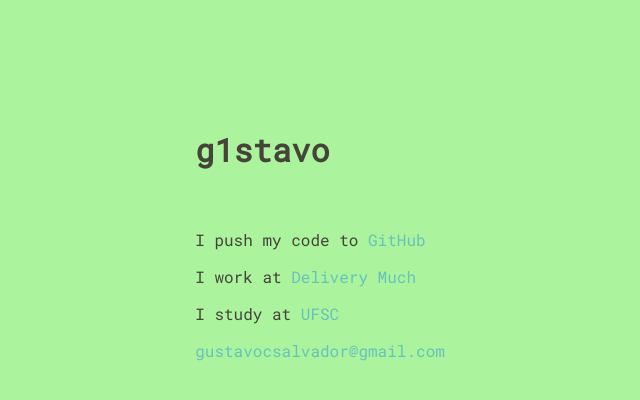
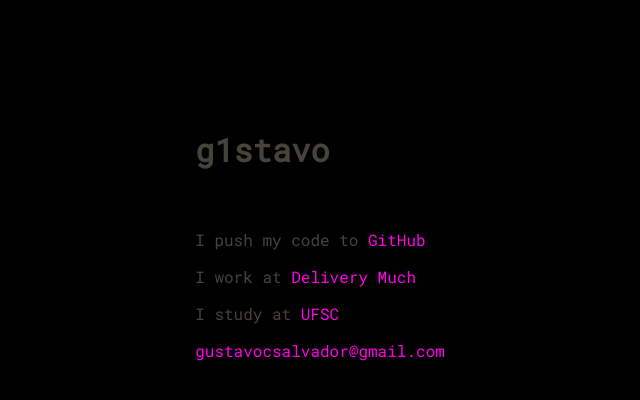
Before and after one commit to g1stavo/g1stavo.github.io, a Jekyll site: the page built from index.html, in a window 1280 px wide. Shown: the top 400 px of the page, without its empty margins (472-1112 px from the left). Built offline with Jekyll 4.4.1, drawn with Linux system fonts in a browser that asks for light colours; nearby versions of some CDN libraries.

Commit message:
chore: update CSS

```diff
--- a/assets/main.scss
+++ b/assets/main.scss
@@ -2,8 +2,8 @@
 ---
 
 $text-color: #46433A;
-$anchor-text-color: rgb(103, 194, 188);
-$background-color: rgb(171, 243, 157);
+$anchor-text-color: #ff00e9;
+$background-color: #000000;
 
 body {
 	font-family: 'Roboto Mono', sans-serif;
```
Also changed, not shown: 1 other file.
